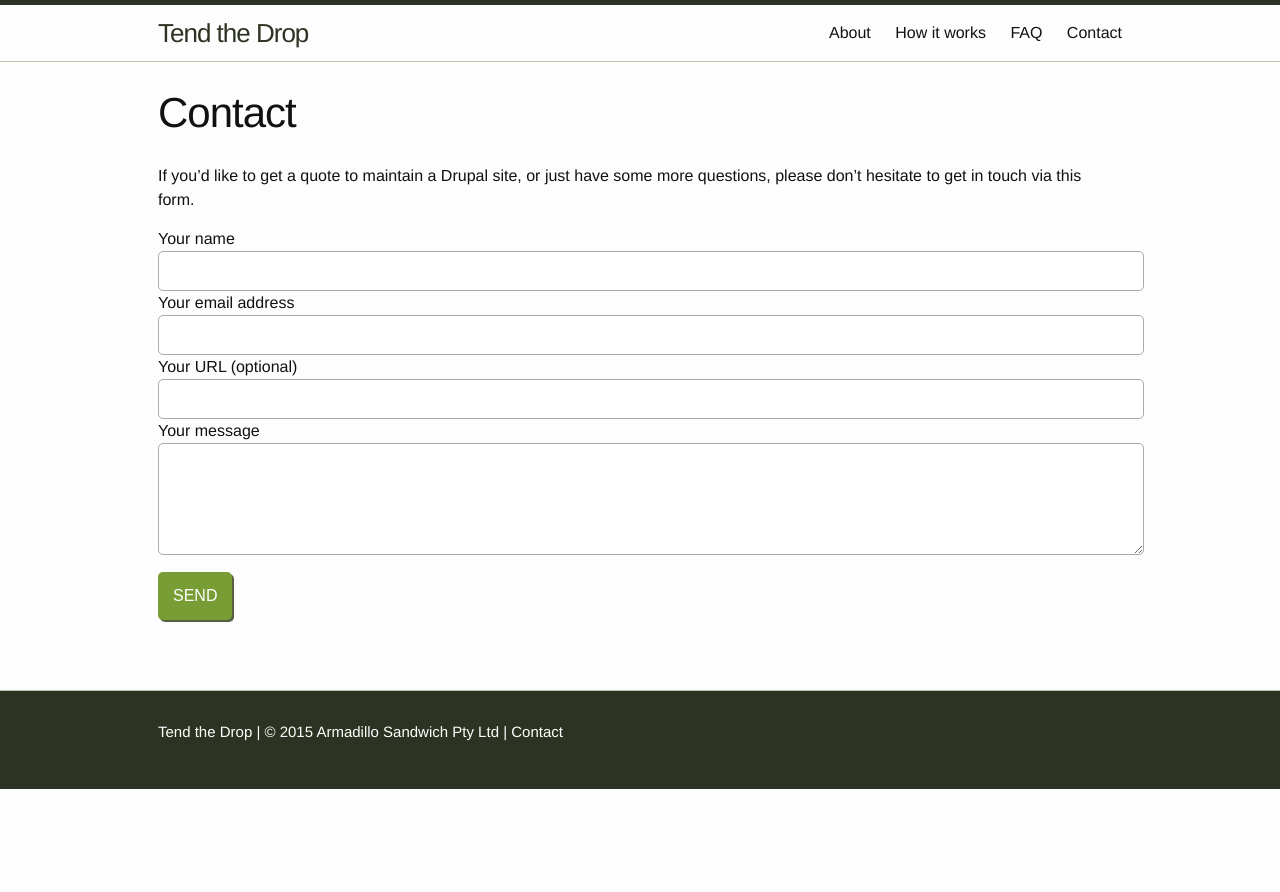
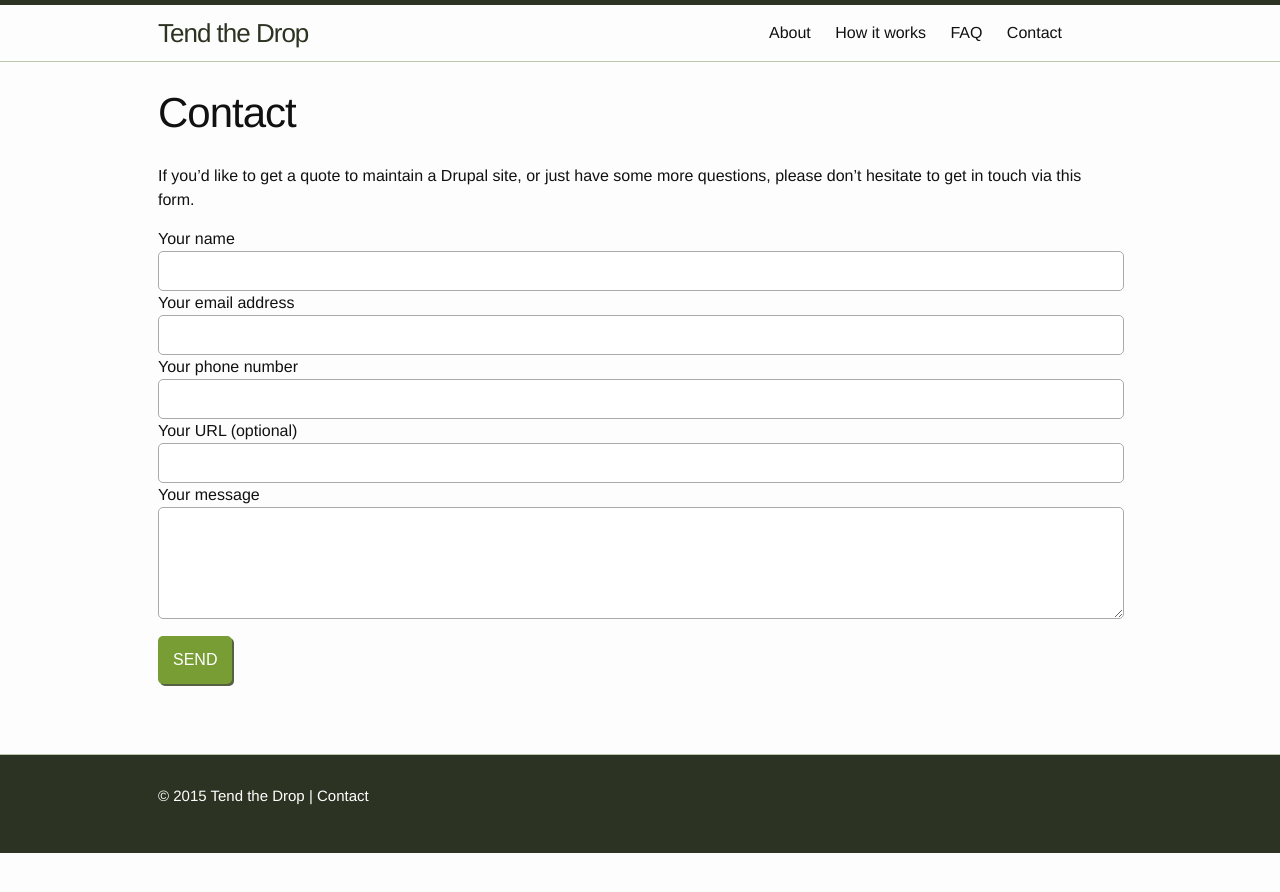
Before and after one commit to rumpledelf/tendthedrop, a Jekyll site: the page built from 4contact.md, in a window 1280 px wide. Shown: the top 892 px of the page. Built offline with Jekyll 4.4.1, drawn with Linux system fonts in a browser that asks for light colours.

Commit message:
Thank you page for contact form

```diff
--- a/4contact.md
+++ b/4contact.md
@@ -11,11 +11,14 @@
     <input type="text" name="name">
     <label>Your email address</label>
     <input type="email" name="_replyto">
+    <label>Your phone number</label>
+    <input type="text" name="phone">
     <label>Your URL (optional)</label>
     <input type="text" name="website">
     <label>Your message</label>
     <textarea name="message" rows="5"></textarea>
     <input type="hidden" name="_subject" value="Tend the Drop contact submission" />
+    <input type="hidden" name="_next" value="//tendthedrop.com/thanks" />
     <input type="text" name="_gotcha" style="display:none" />
     <input type="submit" value="Send">
 </form>
--- a/_includes/footer.html
+++ b/_includes/footer.html
@@ -3,7 +3,7 @@
   <div class="wrapper">
 
     <div class="footer-col-wrapper">
-        <p>{{site.title}} | &copy  {{ site.time | date: '%Y' }} <a href="http://armadillosandwich.com">Armadillo Sandwich Pty Ltd</a> | <a href="/contact">Contact</a></p>
+        <p>&copy  {{ site.time | date: '%Y' }} {{site.title}} | <a href="/contact">Contact</a></p>
     </div>
 
   </div>
--- a/_includes/header.html
+++ b/_includes/header.html
@@ -14,10 +14,10 @@
       </a>
 
       <div class="trigger">
-        {% for my_page in site.pages%}
-          {% if my_page.title %}
-          <a class="page-link" href="{{ my_page.url | prepend: site.baseurl }}">{{ my_page.title }}</a>
-          {% endif %}
+        {% for my_page in site.pages% %}
+            {% if my_page.title != 'Thanks' %}
+              <a class="page-link" href="{{ my_page.url | prepend: site.baseurl }}">{{ my_page.title }}</a>
+            {% endif %}
         {% endfor %}
       </div>
     </nav>
--- a/_includes/partners.html
+++ b/_includes/partners.html
@@ -4,9 +4,9 @@
 
 	<ul>
 	  <li class="hosting"><a href="http://www.anchor.com.au" title="Anchor Systems"><img src="/anchorwhiteshadow2001.png" alt="Anchor Systems" /></a></li>
-	  <li>Monitoring service</li>
-	  <li>Digital Marketing place</li>
-	  <li>Backup place maybe</li>
+	  <!-- <li>Monitoring</li>
+	  <li>Digital Marketing</li>
+	  <li>Backups</li> -->
 	</ul>
 
 </div>
--- a/_sass/_layout.scss
+++ b/_sass/_layout.scss
@@ -381,7 +381,6 @@
       position: relative;
       text-align: center;
       float: left;
-      //background-color: #efefef;
       border-radius: 5px;
       margin: 0 1%;
       width: 23%;
@@ -400,16 +399,20 @@
     }
   }
 }
+form{
+  position: relative;
+}
 input[type="submit"]{
   margin: 10px 0;
+  -webkit-appearance: none;
 }
 input[type="text"],
 input[type="email"],
 textarea{
-  padding: 10px;
+  padding: 10px 2%;
   border: 1px solid #aaa;
   border-radius: 5px;
-  width: 100%;
+  width: 96%;
   font-size: 1em;
   color: #666;
 }
```
Also changed, not shown: 2howitworks.md (+3 -1 lines), thanks.md (added, +10 -0 lines).
